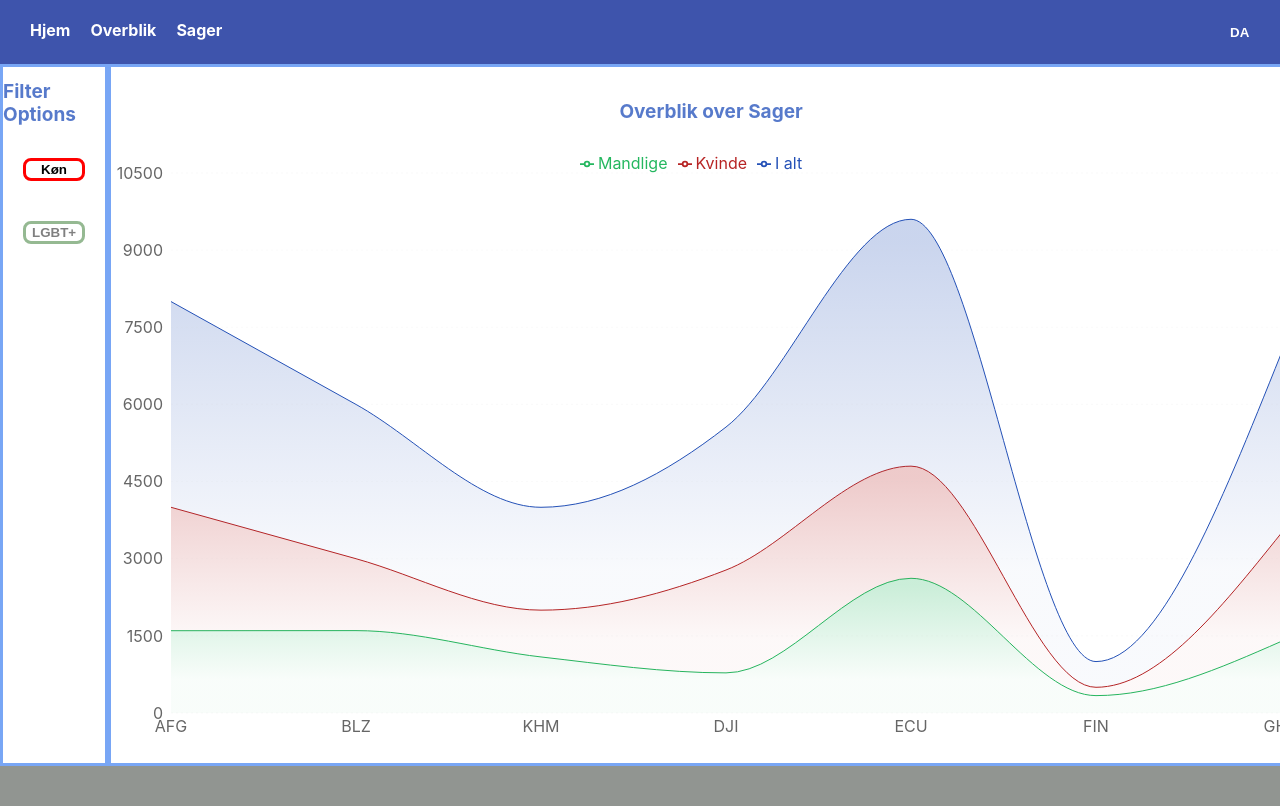
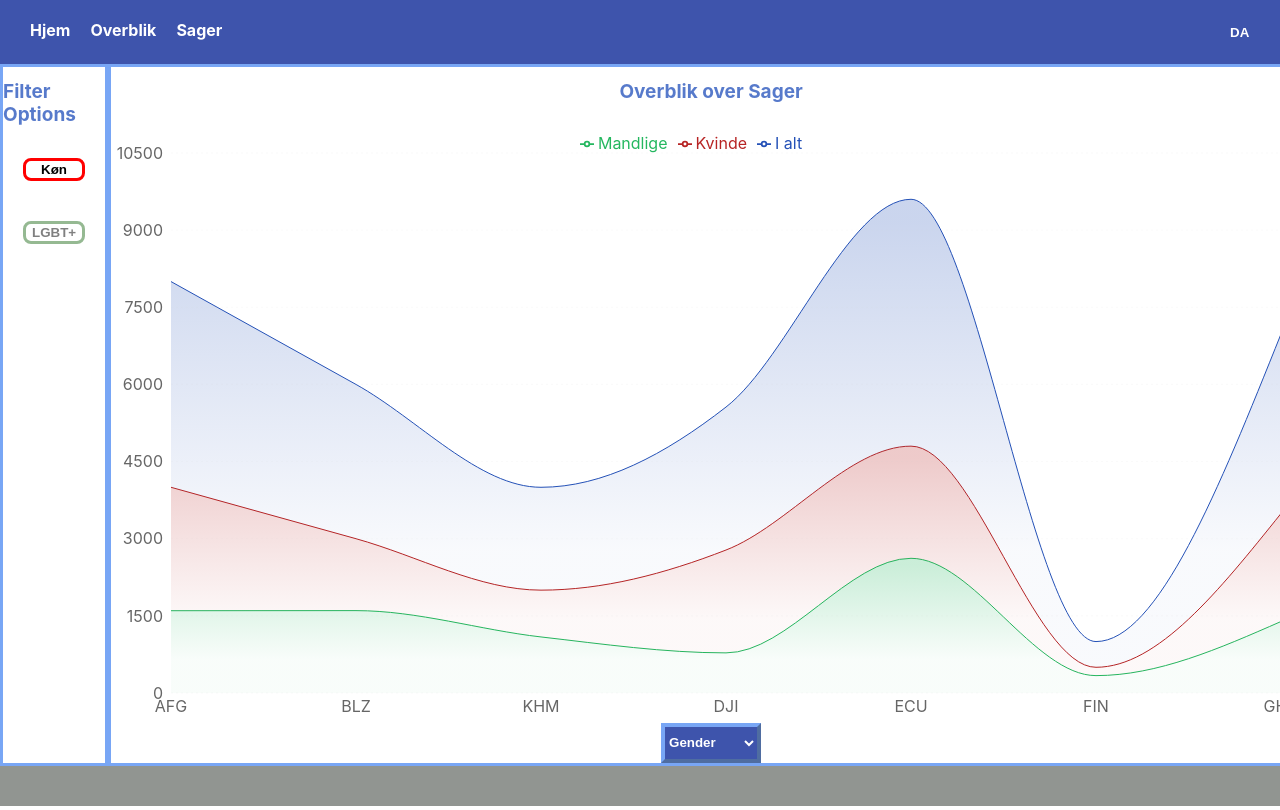
Before and after one commit to lilygostovic/DASS-frontend, a React (Create React App) app: page /summary in a window 1280 px wide. Shown: the top 810 px of the page. Built offline with nearby package versions, Linux system fonts and the light colour scheme.

Commit message:
Added dropdown menu for changing the x-axis

```diff
--- /dev/null
+++ b/src/pages/Dashboard/components/DropDown.tsx
@@ -0,0 +1,31 @@
+import React, { useState } from "react";
+
+interface dropDownProps {
+  options: string[];
+}
+
+export const DropDown = ({ options }: dropDownProps) => {
+  const [selectedOption, setOption] = useState<string>("");
+
+  const handleMenuChange = (event: React.ChangeEvent<HTMLSelectElement>) => {
+    setOption(event.target.value)
+  }
+
+  return (
+    <select value={selectedOption} onChange={handleMenuChange}
+      style={{
+        height: "40px",
+        width: "100px",
+        fontWeight: "bold",
+        border: "4px outset #78A6F5",
+        backgroundColor: "#3E54AC",
+        color: "white",
+      }} >
+      {options.map((option, index) => (
+        <option key={index} value={option} >
+          {option}
+        </option>
+      ))}
+    </select>
+  )
+}
--- a/src/pages/Dashboard/components/index.ts
+++ b/src/pages/Dashboard/components/index.ts
@@ -1 +1,2 @@
 export { SummaryChart } from './SummaryChart';
+export { DropDown } from './DropDown';
--- a/src/pages/Dashboard/index.tsx
+++ b/src/pages/Dashboard/index.tsx
@@ -1,8 +1,8 @@
+import { DropDown, SummaryChart } from "./components";
 import { Footer, Nav } from "../../components";
 import React, { useState } from "react";
 
 import { FilterButton } from "../../components/Button";
-import { SummaryChart } from "./components";
 import { data } from "./data";
 import { useTranslation } from "react-i18next";
 
@@ -75,6 +75,7 @@ export const Dashboard = () => {
         >
           <h1 style={{ fontSize: "19px", color: "#577ACB", marginBottom: "20px" }}>{text}</h1>
           <SummaryChart data={data} filter={filter} w={1200} h={600} />
+          <DropDown options={["Gender", "Country", "Motive"]} />
         </div>
       </div>
       <div style={{ alignItems: "flex-end" }}>
```
